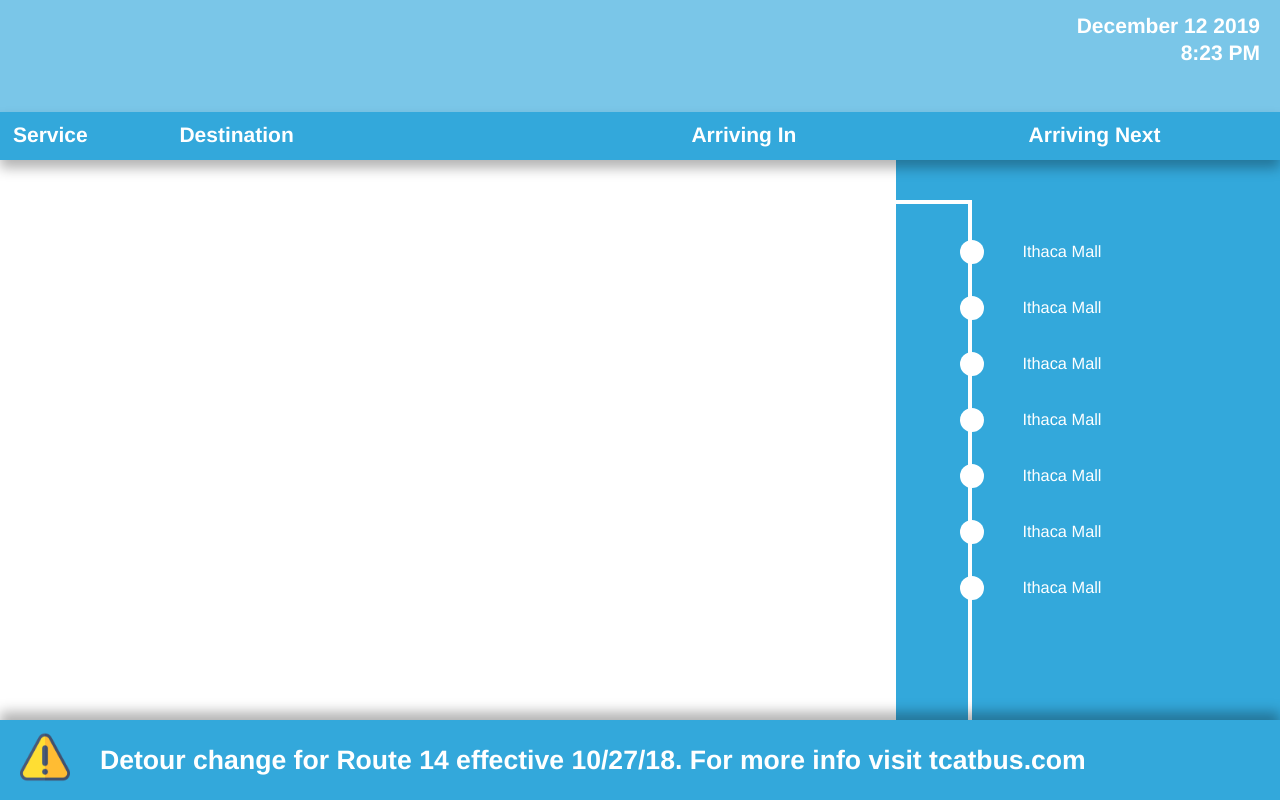
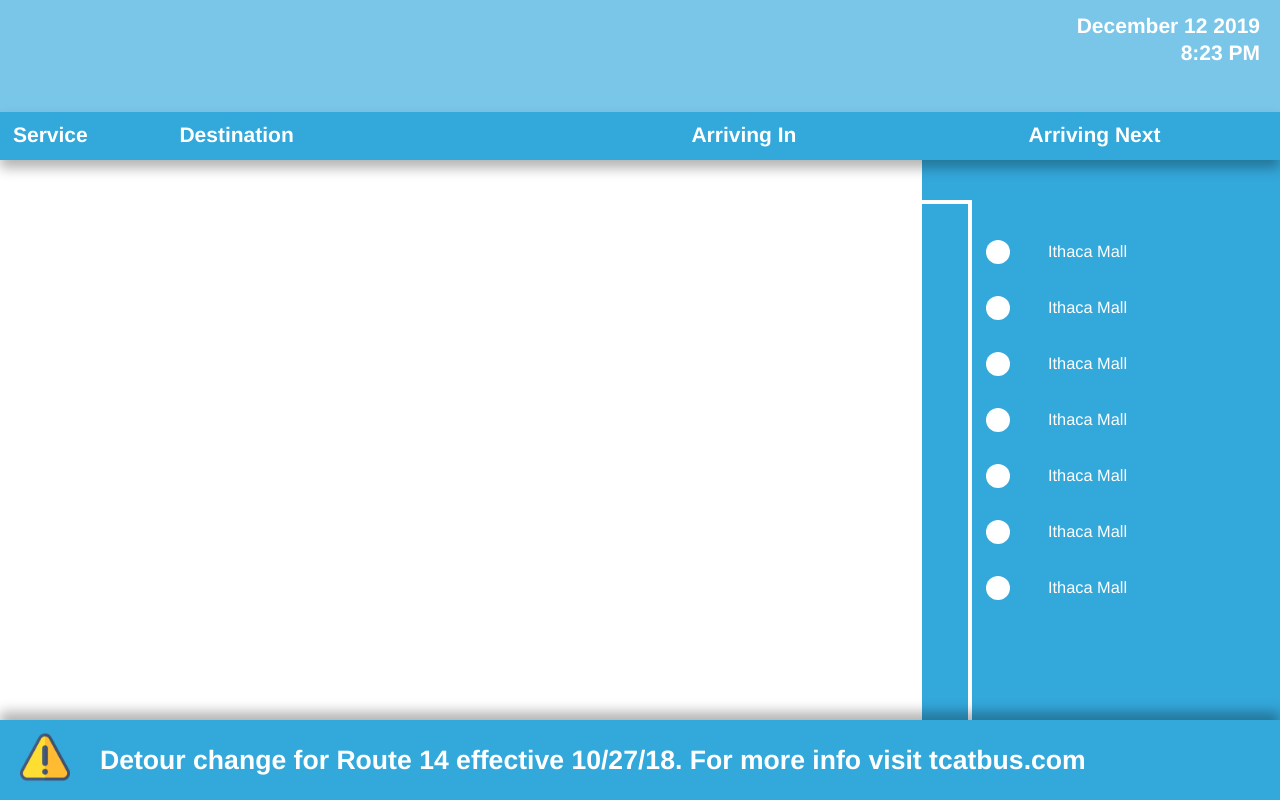
Before and after one commit to nandan-123/CornellSM-Shelter, a plain HTML site: page bus_display_cusd/index.html in a window 1280 px wide. Drawn offline with nearby package versions, Linux system fonts and the light colour scheme; no server answers.

Commit message:
css change to fix right sec alignment 30vw to 28vw

```diff
--- a/bus_display_cusd/css/style.css
+++ b/bus_display_cusd/css/style.css
@@ -177,7 +177,7 @@ font-weight: bold;
 
 #right_sec{
   height:100%;
-  width:30vw;
+  width:28vw;
   float:right;
   background-color: #33a8db;
 }
```
